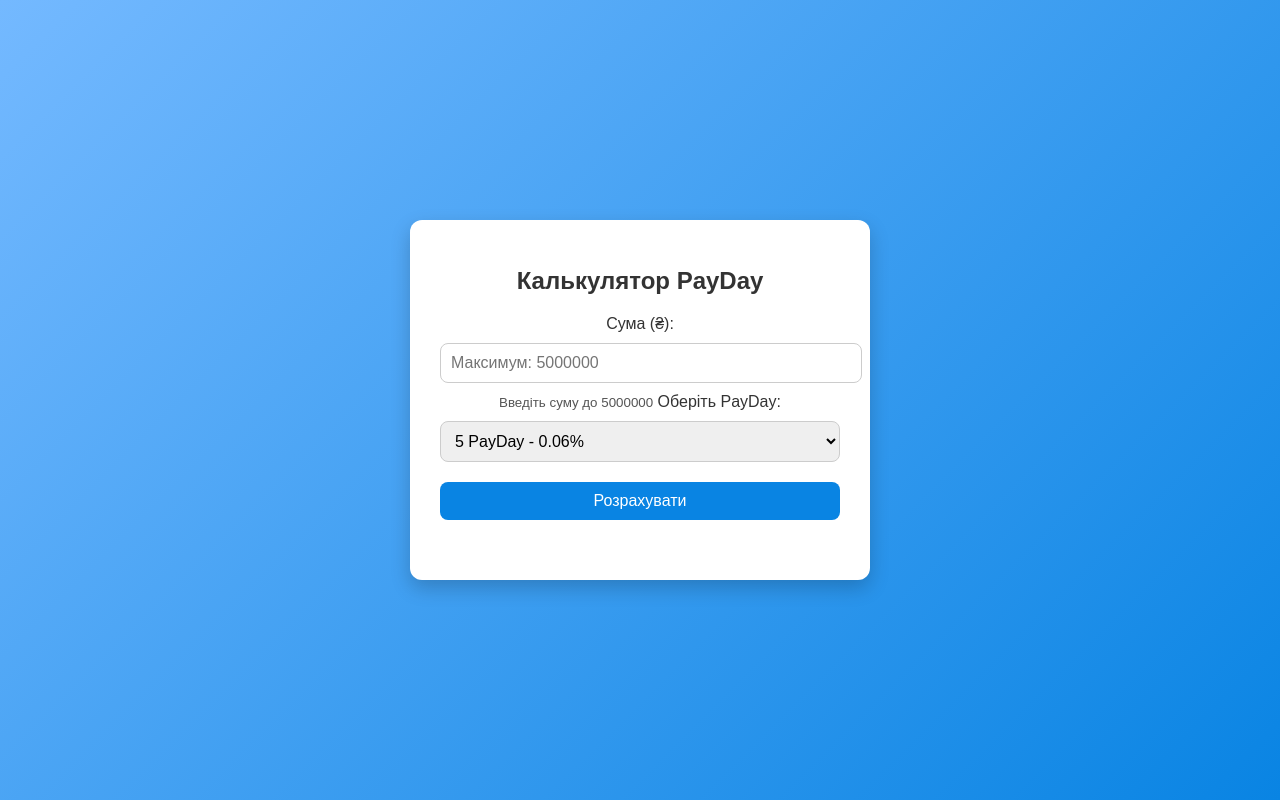
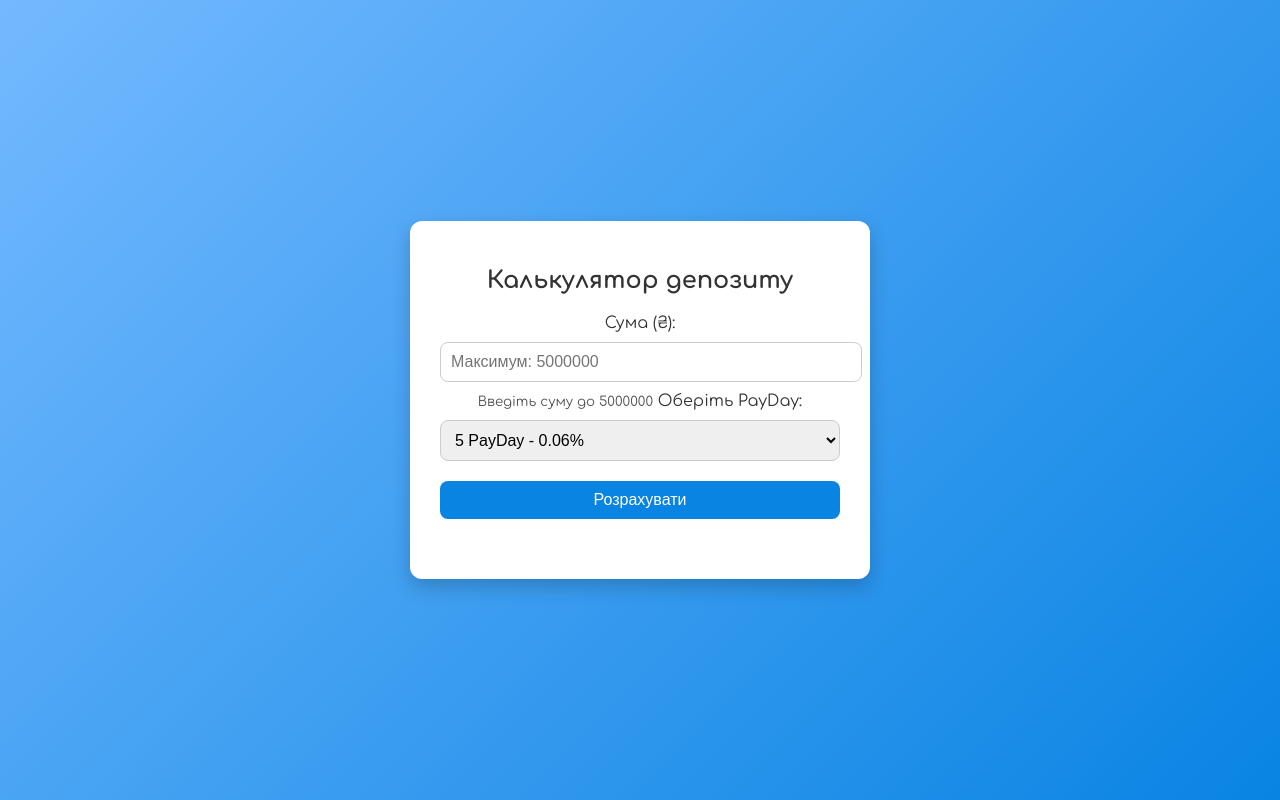
Before and after one commit to Kirill-Phantom/deposit-UG-team, a plain HTML site: page index.html in a window 1280 px wide. Drawn offline with Linux system fonts and the light colour scheme.

Commit message:
Update index.html

```diff
--- a/index.html
+++ b/index.html
@@ -4,9 +4,10 @@
     <meta charset="UTF-8">
     <meta name="viewport" content="width=device-width, initial-scale=1.0">
     <title>Калькулятор PayDay</title>
+    <link href="https://fonts.googleapis.com/css2?family=Comfortaa:wght@400;700&display=swap" rel="stylesheet"> <!-- Link to Comfortaa font -->
     <style>
         body {
-            font-family: 'Arial', sans-serif;
+            font-family: 'Comfortaa', sans-serif; /* Set Comfortaa as the font */
             background: linear-gradient(135deg, #74b9ff, #0984e3);
             color: #fff;
             display: flex;
@@ -59,7 +60,7 @@
 </head>
 <body>
     <div class="calculator">
-        <h1>Калькулятор PayDay</h1>
+        <h1>Калькулятор депозиту</h1>
 
         <label for="amount">Сума (₴):</label>
         <input type="number" id="amount" placeholder="Максимум: 5000000" max="5000000" step="1">
```
